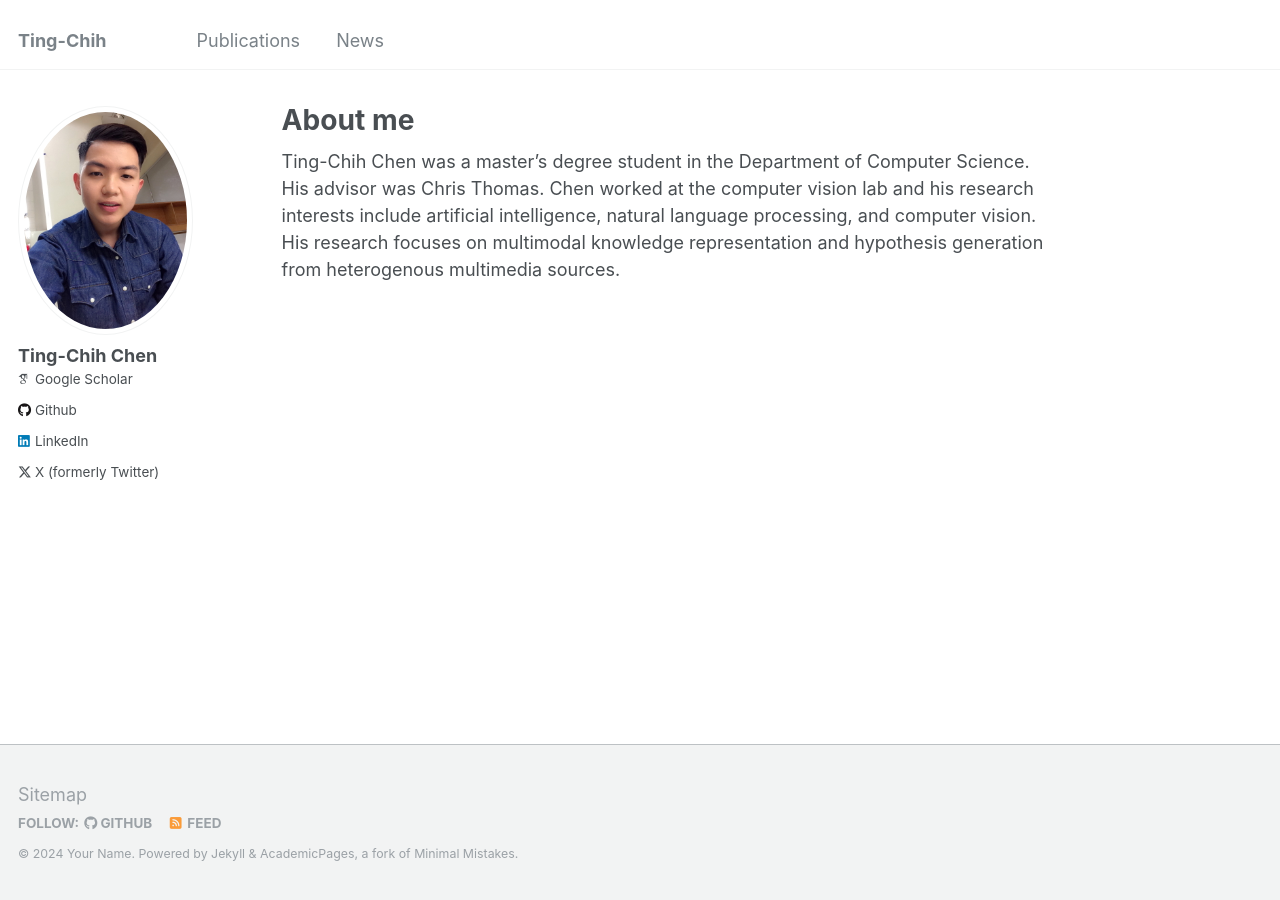
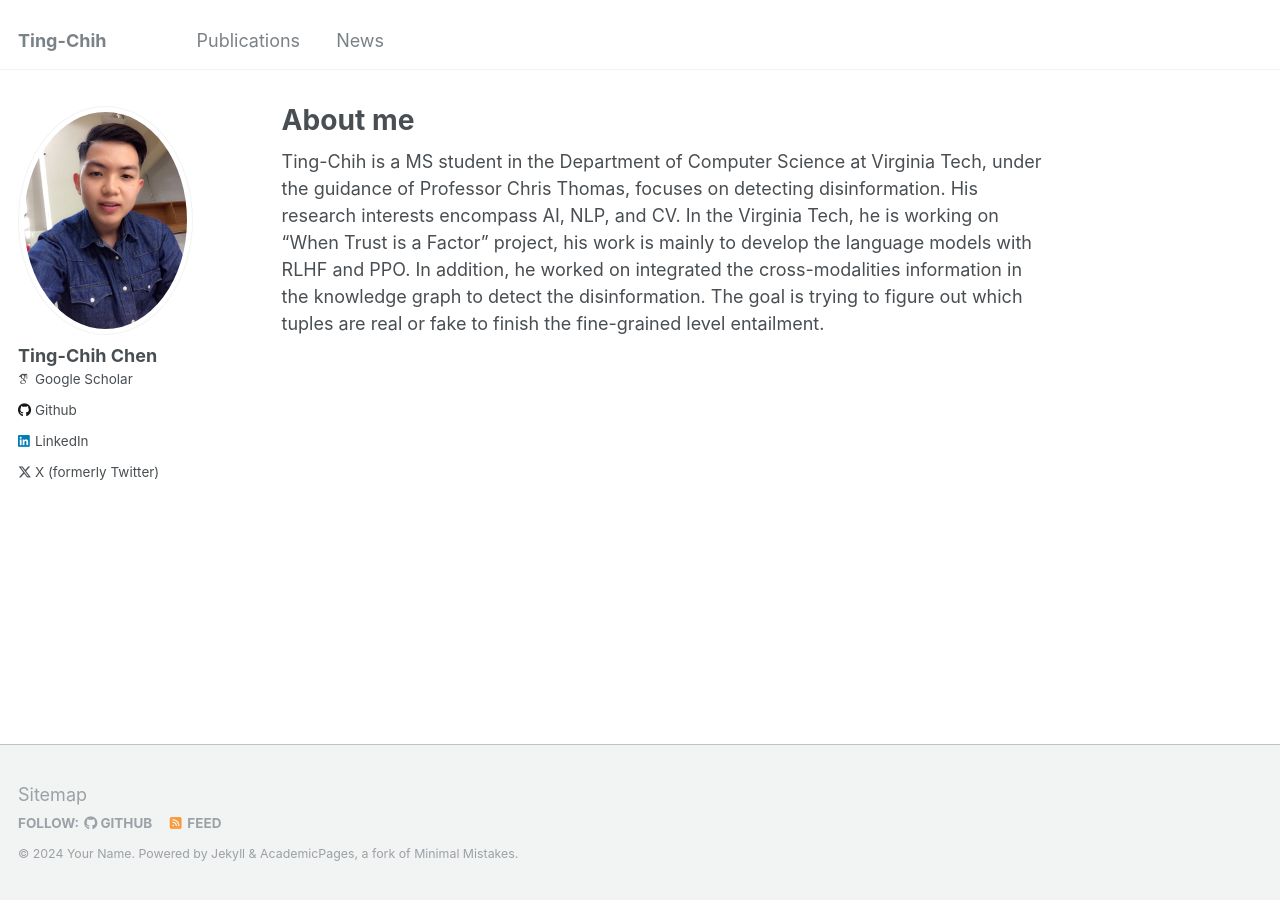
Before and after one commit to tingchihc/tingchihc.github.io, a Jekyll site: the page built from _pages/about.md, in a window 1280 px wide. Built offline with Jekyll 4.4.1, drawn with Linux system fonts in a browser that asks for light colours; some web fonts are replaced.

Commit message:
Update about.md

```diff
--- a/_pages/about.md
+++ b/_pages/about.md
@@ -7,4 +7,4 @@ redirect_from:
   - /about.html
 ---
 
-Ting-Chih Chen was a master's degree student in the Department of Computer Science. His advisor was Chris Thomas. Chen worked at the computer vision lab and his research interests include artificial intelligence, natural language processing, and computer vision. His research focuses on multimodal knowledge representation and hypothesis generation from heterogenous multimedia sources.
+Ting-Chih is a MS student in the Department of Computer Science at Virginia Tech, under the guidance of Professor Chris Thomas, focuses on detecting disinformation. His research interests encompass AI, NLP, and CV. In the Virginia Tech, he is working on "When Trust is a Factor" project, his work is mainly to develop the language models with RLHF and PPO. In addition, he worked on integrated the cross-modalities information in the knowledge graph to detect the disinformation. The goal is trying to figure out which tuples are real or fake to finish the fine-grained level entailment.
```
